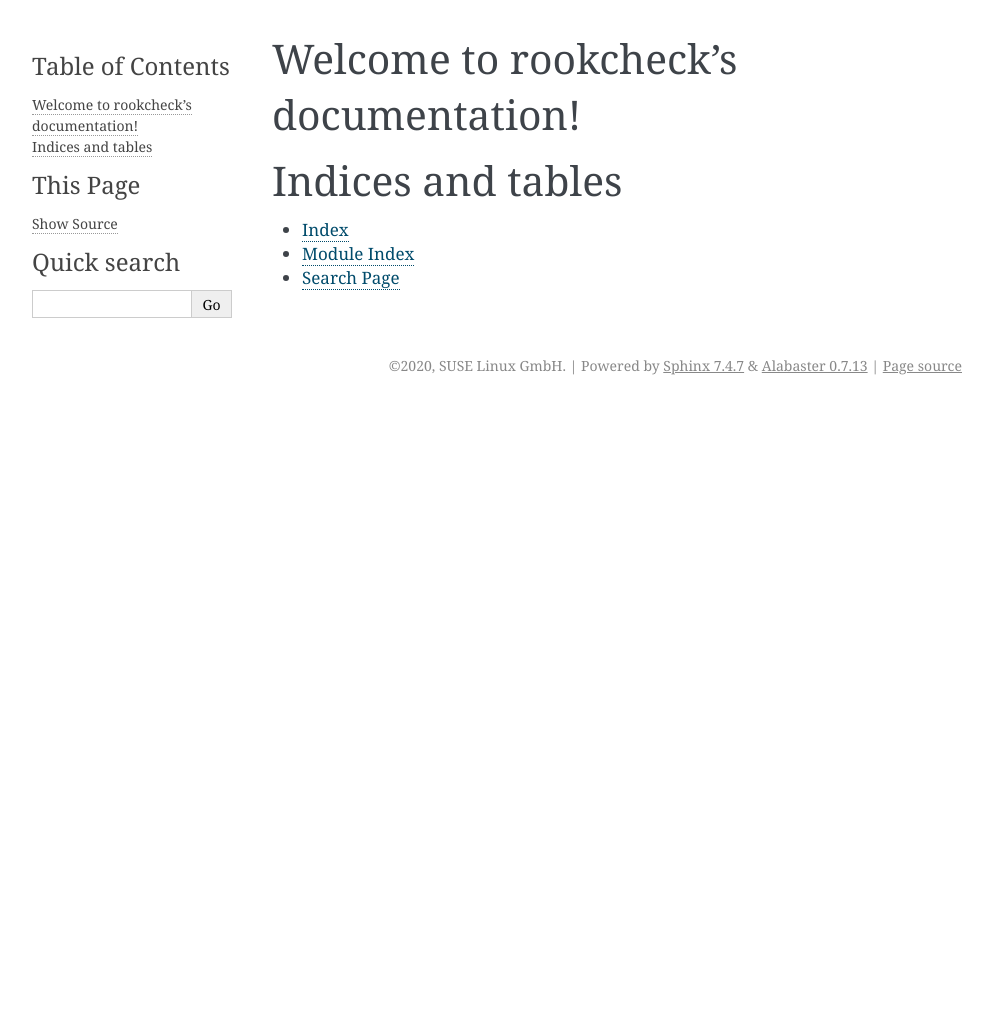
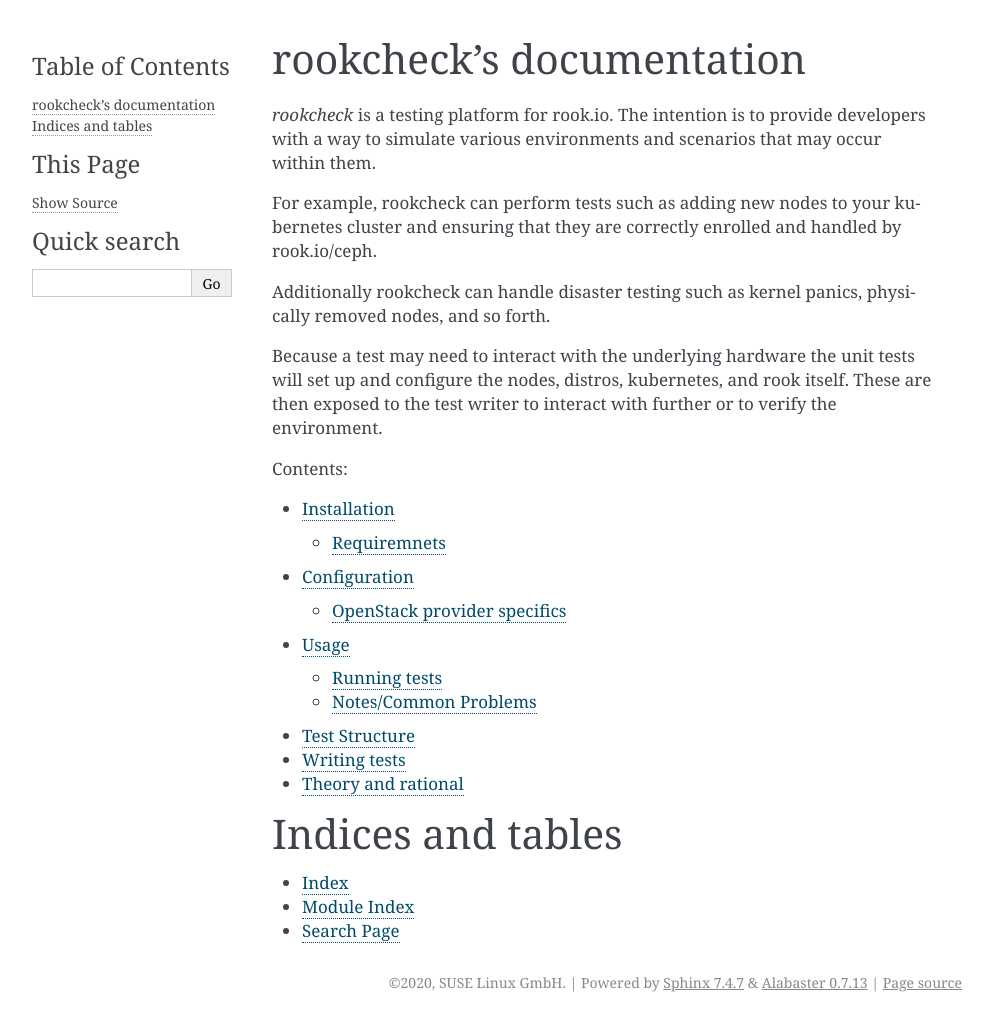
Before and after one commit to SUSE/rookcheck, a Sphinx documentation site: the page built from doc/source/index.rst, in a window 1280 px wide. Shown: the whole page, without its empty margins (148-1141 px from the left). Built offline with Sphinx 7.4.7, drawn with Linux system fonts in a browser that asks for light colours; before the commit the page ends 900 px from its top, so only the background shows below that.

```diff
--- a/doc/source/conf.py
+++ b/doc/source/conf.py
@@ -49,4 +49,4 @@ html_theme = 'alabaster'
 # Add any paths that contain custom static files (such as style sheets) here,
 # relative to this directory. They are copied after the builtin static files,
 # so a file named "default.css" will overwrite the builtin "default.css".
-html_static_path = ['_static']
+# html_static_path = ['_static']
--- a/doc/source/index.rst
+++ b/doc/source/index.rst
@@ -1,15 +1,32 @@
-.. rookcheck documentation master file, created by
-   sphinx-quickstart on Fri Apr 24 15:16:48 2020.
-   You can adapt this file completely to your liking, but it should at least
-   contain the root `toctree` directive.
+rookcheck's documentation
+=========================
 
-Welcome to rookcheck's documentation!
-======================================
+`rookcheck` is a testing platform for rook.io. The intention is to provide
+developers with a way to simulate various environments and scenarios that may
+occur within them.
+
+For example, rookcheck can perform tests such as adding new nodes to your
+kubernetes cluster and ensuring that they are correctly enrolled and handled by
+rook.io/ceph.
+
+Additionally rookcheck can handle disaster testing such as kernel panics,
+physically removed nodes, and so forth.
+
+Because a test may need to interact with the underlying hardware the unit tests
+will set up and configure the nodes, distros, kubernetes, and rook itself.
+These are then exposed to the test writer to interact with further or to verify
+the environment.
 
 .. toctree::
    :maxdepth: 2
    :caption: Contents:
 
+   installation
+   configuration
+   usage
+   structure
+   writing_tests
+   theory
 
 
 Indices and tables
--- /dev/null
+++ b/doc/source/usage.rst
@@ -0,0 +1,16 @@
+Usage
+=====
+
+Running tests
+-------------
+
+Running tests::
+
+    $ tox -e py37
+
+
+Notes/Common Problems
+---------------------
+
+ * rookcheck will remove and manage known host keys on the test runner, which
+   may include removing legitimate entries.
--- /dev/null
+++ b/doc/source/writing_tests.rst
@@ -0,0 +1,4 @@
+Writing tests
+=============
+
+TODO some examples
```
Also changed, not shown: README.rst (+10 -164 lines), doc/source/configuration.rst (added, +31 -0 lines), doc/source/installation.rst (added, +51 -0 lines), doc/source/structure.rst (added, +30 -0 lines), doc/source/theory.rst (added, +36 -0 lines), 1 other file.
